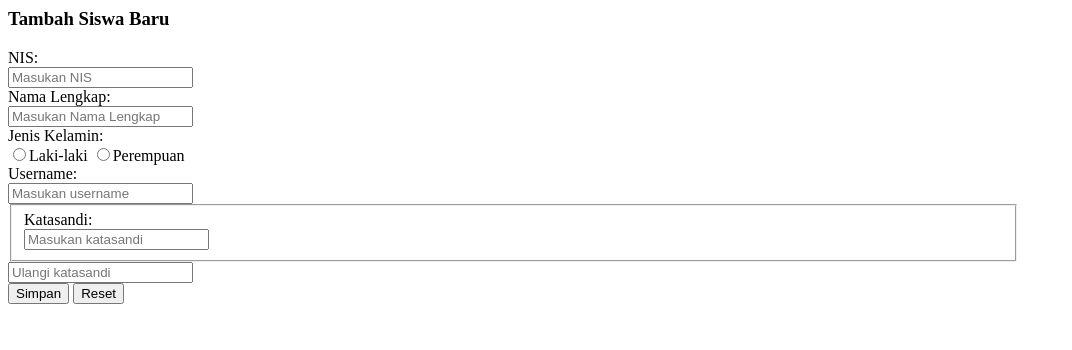
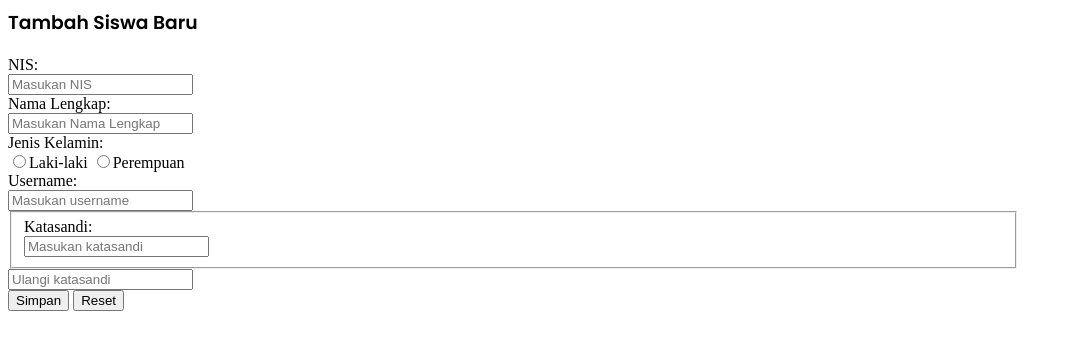
Before and after one commit to EntityNull12/pkkwu_absensi, a PHP site: page /view/adm/add_siswa.php in a window 1280 px wide. Shown: the top 350 px of the page, without its empty margins (0-1072 px from the left). Run offline with PHP 8.4, Linux system fonts and the light colour scheme; a stand-in replaces the project's code that opens the database connection.

Commit message:
memperbaiki halaman judul

```diff
--- a/lib/dashboard.css
+++ b/lib/dashboard.css
@@ -5,6 +5,11 @@
 @font-face {
   font-family: Poppins;
   src: url(./font/Poppins-Regular.ttf);
+}
+
+@font-face {
+  font-family: Poppins-semibold;
+  src: url(./font/Poppins-SemiBold.ttf);
 }
 
 /* Move down content because we have a fixed navbar that is 50px tall */
--- /dev/null
+++ b/lib/font/semibold.css
@@ -0,0 +1,4 @@
+@font-face {
+    font-family: Poppins-semibold;
+    src: url(Poppins-SemiBold.ttf);
+  }
--- a/view/absen.php
+++ b/view/absen.php
@@ -1,4 +1,5 @@
-<h1 class="page-header">Absen</h1>
+<link rel="stylesheet" href="../lib/font/semibold.css">
+<h1 class="page-header" style="font-family: Poppins-semibold;">Absen</h1>
 <?php
 
 $this_day = date("d");
--- a/view/add_note.php
+++ b/view/add_note.php
@@ -1,4 +1,5 @@
-<label><h3 style="padding-left: 5px;">Tambah Catatan</h3></label>
+<link rel="stylesheet" href="../lib/font/semibold.css">
+<label><h3 style="padding-left: 5px;" style="font-family: Poppins-semibold;">Tambah Catatan</h3></label>
 <form method="post" action="./model/proses.php" name="form1" id="form1" onSubmit="return valregister()">
 	<div class="table-responsive">
 	  <table class="table">
--- a/view/adm/absen.php
+++ b/view/adm/absen.php
@@ -1,4 +1,5 @@
-<h3 class="page-header">Konfirmasi Absensi</h3>
+<link rel="stylesheet" href="../../lib/font/semibold.css">
+<h3 class="page-header" style="font-family: Poppins-semibold;">Konfirmasi Absensi</h3>
 <?php
   $sql = "SELECT*FROM data_absen NATURAL LEFT JOIN bulan NATURAL JOIN hari NATURAL JOIN tanggal NATURAL JOIN detail_user WHERE st_jam_msk='Menunggu' OR st_jam_klr='Menunggu'";
   $query = $conn->query($sql);
--- a/view/adm/add_siswa.php
+++ b/view/adm/add_siswa.php
@@ -1,4 +1,5 @@
-<h3 class="page-header">Tambah Siswa Baru</h3>
+<link rel="stylesheet" href="../../lib/font/semibold.css">
+<h3 class="page-header"  style="font-family: Poppins-semibold;">Tambah Siswa Baru</h3>
 <?php
 	if (isset($_GET['st'])) {
 		if ($_GET['st']==1) {
--- a/view/adm/catatan.php
+++ b/view/adm/catatan.php
@@ -1,4 +1,5 @@
-<h3 class='page-header'>Catatan Kegiatan Siswa PKL</h3>
+<link rel="stylesheet" href="../../lib/font/semibold.css">
+<h3 class='page-header'  style="font-family: Poppins-semibold;">Catatan Kegiatan Siswa</h3>
 	<div class='table-responsive'>
 	<?php
 		if (isset($_GET['id_siswa'])) {
--- a/view/adm/detail_absen.php
+++ b/view/adm/detail_absen.php
@@ -1,4 +1,5 @@
-<h3 class='page-header'>Detail Absensi Siswa PKL</h3>
+<link rel="stylesheet" href="../../lib/font/semibold.css">
+<h3 class='page-header'  style="font-family: Poppins-semibold;">Detail Absensi Siswa</h3>
 	<div class='table-responsive'>
 	<?php
 		if (isset($_GET['id_siswa'])) {
--- a/view/adm/katasandi.php
+++ b/view/adm/katasandi.php
@@ -1,4 +1,5 @@
-<h3 class='page-header'>Ganti katasandi</h3>
+<link rel="stylesheet" href="../../lib/font/semibold.css">
+<h3 class='page-header'  style="font-family: Poppins-semibold;">Ganti katasandi</h3>
 <div class="col">
 <?php
 if (isset($_GET['st'])) {
--- a/view/adm/req_catatan.php
+++ b/view/adm/req_catatan.php
@@ -1,4 +1,5 @@
-<h3 class="page-header">Konfirmasi Catatan Kegiatan Siswa</h3>
+<link rel="stylesheet" href="../../lib/font/semibold.css">
+<h3 class="page-header" style="font-family: Poppins-semibold;">Konfirmasi Catatan Kegiatan Siswa</h3>
 <?php
   $sql = "SELECT*FROM catatan NATURAL LEFT JOIN bulan NATURAL JOIN hari NATURAL JOIN tanggal NATURAL JOIN detail_user WHERE status_cat='Menunggu'";
   $query = $conn->query($sql);
--- a/view/adm/siswa.php
+++ b/view/adm/siswa.php
@@ -1,4 +1,5 @@
-<h3 class='page-header'>Daftar Siswa PKL</h3>
+<link rel="stylesheet" href="../../lib/font/semibold.css">
+<h3 class='page-header' style="font-family: Poppins-semibold;">Daftar Siswa</h3>
 <?php
 if (isset($_GET['st'])) {
         if ($_GET['st']==1) {
--- a/view/edit_user.php
+++ b/view/edit_user.php
@@ -25,9 +25,10 @@ else {
             font-family:"Arial";
         }
     </style>
-    <title>Edit user</title>
+    <title style="font-family: Poppins-semibold;">Edit user</title>
 </head>
 <body>
+<link rel="stylesheet" href="../lib/font/semibold.css">
 <div style="background-color: #eee; padding: 20px;">
     <h1>Kode panda</h1>
     <p>Introduce PHP MySQLi</p>
--- a/view/login.php
+++ b/view/login.php
@@ -35,6 +35,7 @@
   <div class="container">
 
   <h2 class="text-center text-white mb-4" style="font-family: Poppins-semibold;">Selamat Datang</h2>
+  <img src="../lib/img/logo.png" alt="" srcset="">
 
 
       <form class="form-signin bg-white rounded-4" method="post" action="model/proses.php" autocomplete="off">
--- a/view/media.php
+++ b/view/media.php
@@ -10,8 +10,8 @@
   <meta name="description" content="">
   <meta name="author" content="">
   <link rel="icon" href="../view/favicon.ico">
-
-  <title>Absensi Prakerin</title>
+  <link rel="stylesheet" href="../lib/font/semibold.css">
+  <title style="font-family: Poppins-semibold;">Absensi Prakerin</title>
 
   <link href="./lib/bootstrap.min.css" rel="stylesheet">
   <link href="./lib/ie10-viewport-bug-workaround.css" rel="stylesheet">
```
